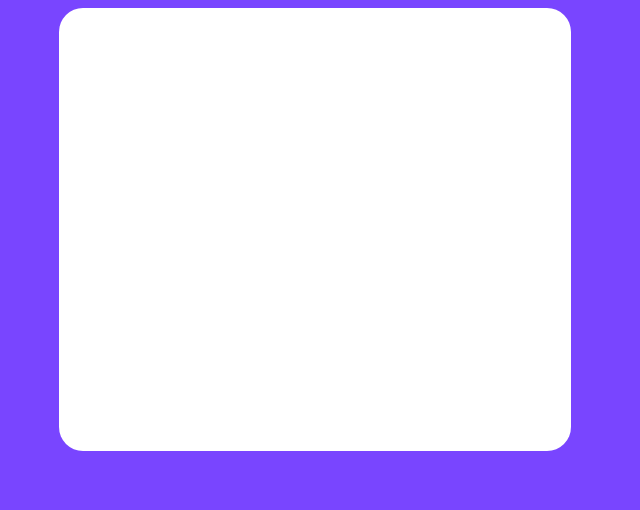
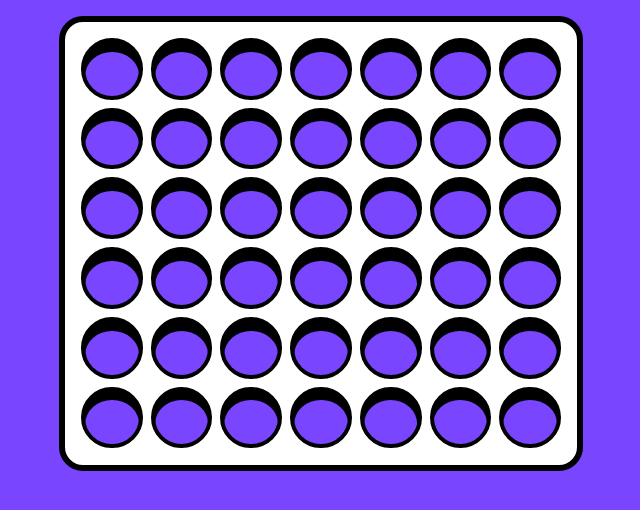
Before and after one commit to hhenske/connect-four-angular, an Angular app: page / in a window 1280 px wide. Shown: the top 510 px of the page, without its empty margins (341-981 px from the left). Built offline with nearby package versions, Linux system fonts and the light colour scheme.

Commit message:
game-board appearance nearly done

```diff
--- a/src/app/components/board/column/cell/cell.component.html
+++ b/src/app/components/board/column/cell/cell.component.html
@@ -1,5 +1,4 @@
+
 <div class="cell">
-  <app-cell
-    *ngFor="let cell of [0,1,2,3,4,5]"
-  ></app-cell>
+    <div class="cell-inner"></div>
 </div>
--- a/src/app/components/board/column/cell/cell.component.scss
+++ b/src/app/components/board/column/cell/cell.component.scss
@@ -1,13 +1,29 @@
 :host {
-    display: flex;
-    flex-direction: column;
-    justify-content: space-between;
+    display: block;
+    // justify-content: center;
+    // align-items: center;
     cursor: pointer;
 }
 
 .cell {
+    position: relative;
     width: 100%;
     aspect-ratio: 1 / 1;
     border-radius: 50%;
+    background: black;
+    border: 4px solid black;
+    box-sizing: border-box;
+    overflow: hidden;
+}
+
+.cell::before {
+    content: '';
+    position: absolute;
+    width: 100%;
+    height: 90%;
+    top: 18%;
+    left: 50%;
+    transform: translateX(-50%);
+    border-radius: 50%;
     background: var(--color-bg);
 }
--- a/src/app/components/board/column/cell/cell.component.ts
+++ b/src/app/components/board/column/cell/cell.component.ts
@@ -1,4 +1,5 @@
 import { Component, Input, Output, EventEmitter } from '@angular/core';
+
 
 @Component({
   selector: 'app-cell',
--- a/src/app/components/board/column/column.component.html
+++ b/src/app/components/board/column/column.component.html
@@ -1,5 +1,5 @@
 <div class="column">
   @for (row of rows; track $index) {
-    <div class="cell"></div>
+    <app-cell></app-cell>
   }
 </div>
--- a/src/app/components/board/column/column.component.scss
+++ b/src/app/components/board/column/column.component.scss
@@ -1,5 +1,7 @@
 :host {
-    display: flex;
+    display: grid;
+    grid-template-rows: repeat(6, 1fr);
+    gap: var(--space-sm);
 }
 
 .column {
--- a/src/app/components/board/column/column.component.ts
+++ b/src/app/components/board/column/column.component.ts
@@ -6,7 +6,8 @@ import { CellComponent } from './cell/cell.component';
   selector: 'app-column',
   standalone: true,
   templateUrl: './column.component.html',
-  styleUrls: ['./column.component.scss']
+  styleUrls: ['./column.component.scss'],
+  imports: [CellComponent]
 })
 
 export class ColumnComponent {
--- a/src/app/components/board/game-board/game-board.component.scss
+++ b/src/app/components/board/game-board/game-board.component.scss
@@ -2,12 +2,13 @@
   width: calc(100vw - 24px); // ~12px padding each side
   max-width: 480px;         // optional desktop cap
   margin: 0 auto;
-
+  padding: var(--space-sm) 0;
   aspect-ratio: 7 / 6;      // 🔥 keeps board proportional
 }
 
 .board {
   width: 100%;
+  max-width: 95vw;
   height: 100%;
   display: grid;
   grid-template-columns: repeat(7, 1fr);
@@ -15,5 +16,6 @@
   gap: var(--space-sm);
   background: white;
   padding: var(--space-md);
+  border: 6px solid black;
   border-radius: var(--radius-lg);
 }
```
